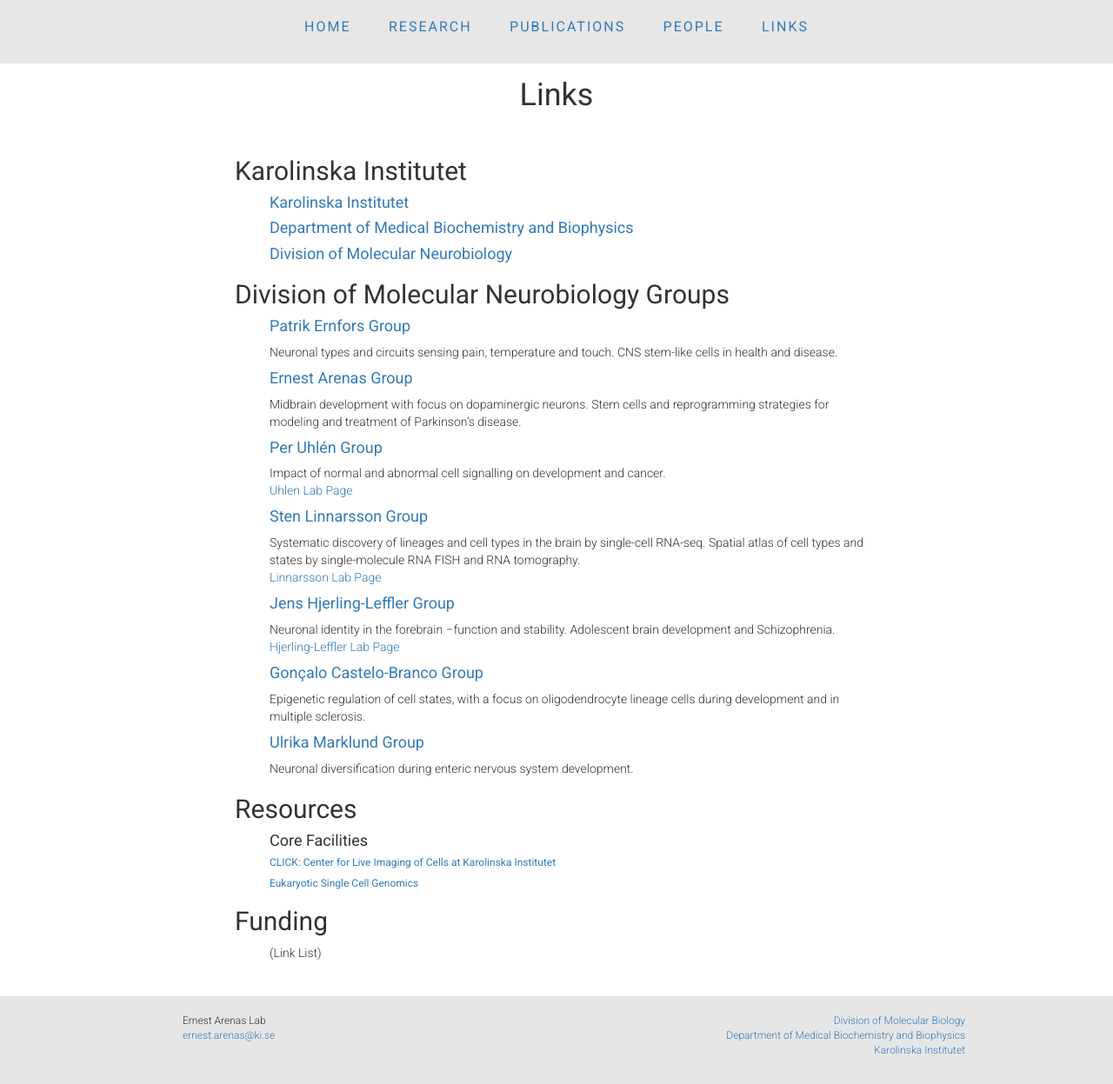
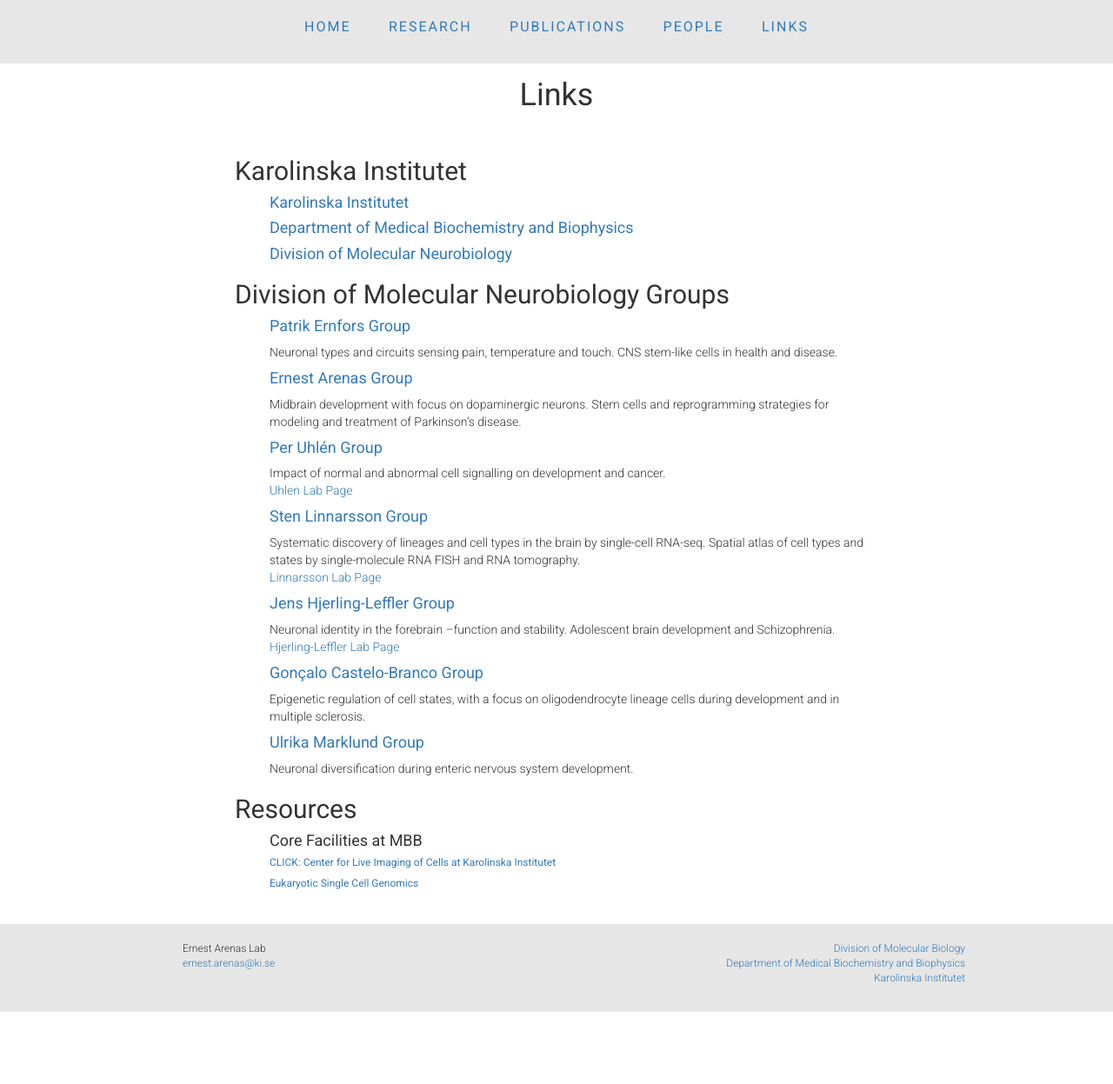
Before and after one commit to ArenasLab/arenaslab.github.io, a Jekyll site: the page links/index.html, which Jekyll copies as it is, in a window 1280 px wide and 1247 px high. Shown: the whole window at 87% size. Built offline with Jekyll 4.4.1, drawn with Linux system fonts in a browser that asks for light colours.

Commit message:
Update index.html

```diff
--- a/links/index.html
+++ b/links/index.html
@@ -62,16 +62,17 @@
 
           <h2>Resources</h2>
 	    <ul class="posts">
-              <h4>Core Facilities</h4>
+              <h4>Core Facilities at MBB</h4>
 		    <h6><a href="http://www.molneuro.mbb.ki.se/click/">CLICK: Center for Live Imaging of Cells at Karolinska Institutet</a></h6>
 		    <h6><a href="https://www.scilifelab.se/facilities/eukaryotic-single-cell-genomics/">Eukaryotic Single Cell Genomics</a></h6>
-	    </ul>
 
+		</ul>
+<!--
           <h2>Funding</h2>
 	    <ul class="posts">
-              <p>(Link List)<p>
+              <p><p>
 	    </ul>
-
+-->
         <p>&nbsp;<p>
 
 	</div>
```
